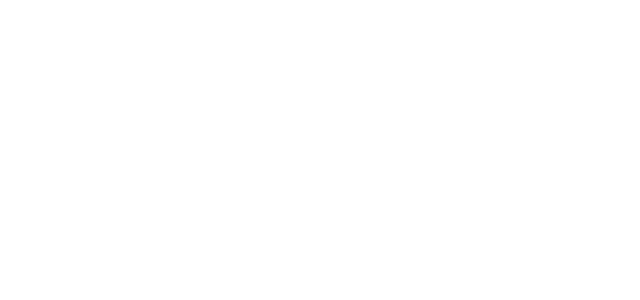
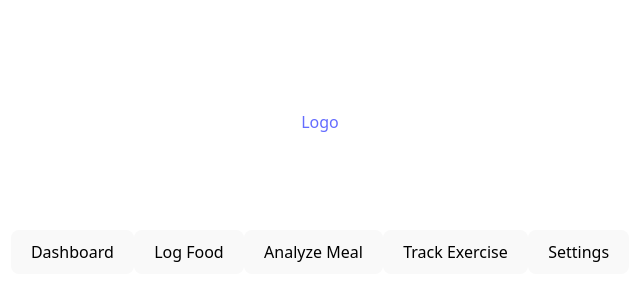
Before and after one commit to CMPT-276-SUMMER-2025/final-project-22-vines, a React (Vite) app in the folder react/healthmate/: page /analyzemeal in a window 1280 px wide. Before the commit this address had no page. Shown: the part 220-520 px from the top of the page, without its empty margins (320-960 px from the left). Built offline with nearby package versions, Linux system fonts and the light colour scheme.

Commit message:
Added route to analyze meal page

```diff
--- a/react/healthmate/src/App.jsx
+++ b/react/healthmate/src/App.jsx
@@ -1,6 +1,7 @@
 import './App.css'
 import Login from "./pages/Login"
 import Dashboard from './pages/Dashboard'
+import AnalyzeMeal from './pages/AnalyzeMeal'
 import {Routes, Route} from "react-router-dom"
 
 function App() {
@@ -9,6 +10,7 @@ function App() {
       <Routes>
         <Route path="/" element={<Login/>}/>
         <Route path="/dashboard" element={<Dashboard/>}/>
+        <Route path="/analyzemeal" element={<AnalyzeMeal/>}/>
       </Routes>
     </main>
   )
--- a/react/healthmate/src/components/NavBar.jsx
+++ b/react/healthmate/src/components/NavBar.jsx
@@ -19,7 +19,7 @@ function NavBar() {
             <div className="navbarLinks">
                 <NavBarButton destination={"dashboard"} buttonText={"Dashboard"}/>
                 <NavBarButton destination={"dashboard"} buttonText={"Log Food"}/>
-                <NavBarButton destination={"dashboard"} buttonText={"Analyze Meal"}/>
+                <NavBarButton destination={"analyzemeal"} buttonText={"Analyze Meal"}/>
                 <NavBarButton destination={"dashboard"} buttonText={"Track Exercise"}/>
                 <NavBarButton destination={""} buttonText={"Settings"}/>
             </div>
--- a/react/healthmate/src/pages/AnalyzeMeal.jsx
+++ b/react/healthmate/src/pages/AnalyzeMeal.jsx
@@ -1,8 +1,13 @@
+import NavBar from '../components/NavBar'
+
 function AnalyzeMeal() {
     return (
         <>
             <NavBar/>
             <div className="analyzeMeal">
+                <div className="searchBar"></div>
+                <div className="nutritionalInfo"></div>
+                <div className="additionalInfo"></div>
             </div>
         </>
     )
```
